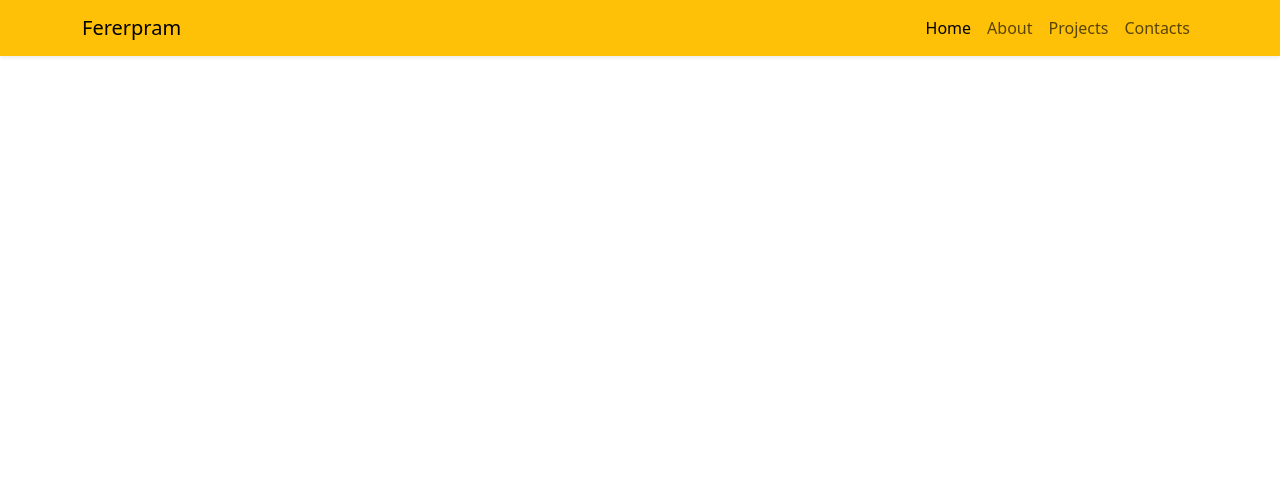
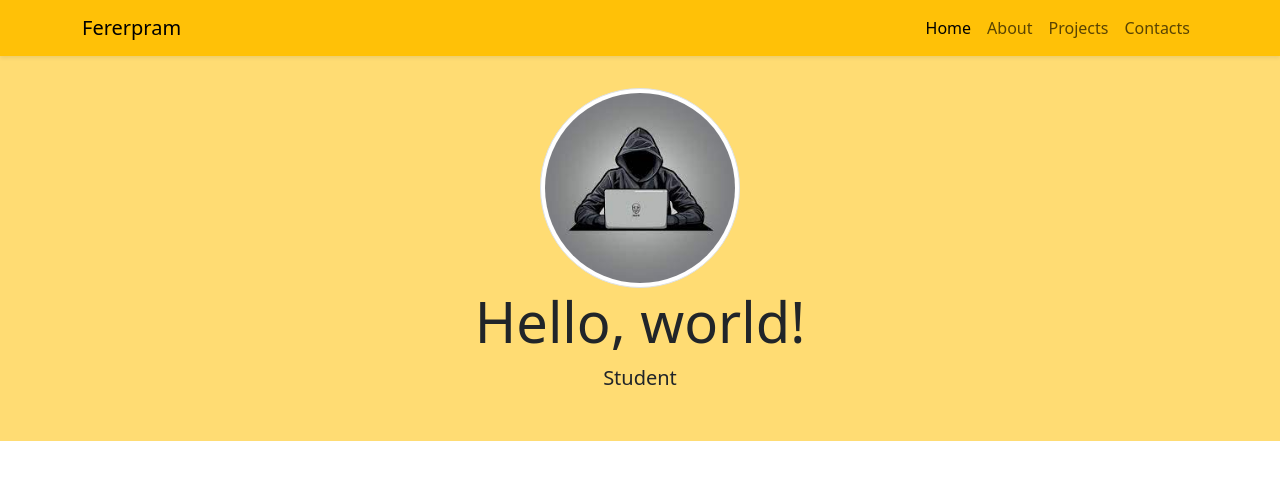
Before and after one commit to ferdynandergypramudanii/Lat_Boots5, a plain HTML site: page index.html in a window 1280 px wide. Drawn offline with nearby package versions, Linux system fonts and the light colour scheme.

Commit message:
add jumbotron

```diff
--- a/index.html
+++ b/index.html
@@ -7,6 +7,8 @@
     <title>Lat Boots5</title>
     <link href="https://cdn.jsdelivr.net/npm/bootstrap@5.3.3/dist/css/bootstrap.min.css" rel="stylesheet"
         integrity="sha384-QWTKZyjpPEjISv5WaRU9OFeRpok6YctnYmDr5pNlyT2bRjXh0JMhjY6hW+ALEwIH" crossorigin="anonymous">
+
+    <link rel="stylesheet" href="style.css">
 </head>
 
 <body>
@@ -40,6 +42,16 @@
     </nav>
     <!-- Navbar End -->
 
+    <!-- Jumbotron Start -->
+    <section class="jumbotron text-center">
+        <img src="/img/img-jmbtron.jpg" alt="" width="200" class="rounded-circle img-thumbnail">
+        <h1 class="display-4">Hello, world!</h1>
+        <p class="lead">
+            Student
+        </p>
+    </section>
+    <!-- Jumbotron End -->
+
 
     <script src="https://cdn.jsdelivr.net/npm/bootstrap@5.3.3/dist/js/bootstrap.bundle.min.js"
         integrity="sha384-YvpcrYf0tY3lHB60NNkmXc5s9fDVZLESaAA55NDzOxhy9GkcIdslK1eN7N6jIeHz"
--- /dev/null
+++ b/style.css
@@ -0,0 +1,4 @@
+.jumbotron {
+  padding: 2rem 1rem;
+  background-color: #ffdc73;
+}
```
Also changed, not shown: img/img-jmbtron.jpg (added), note.txt.
